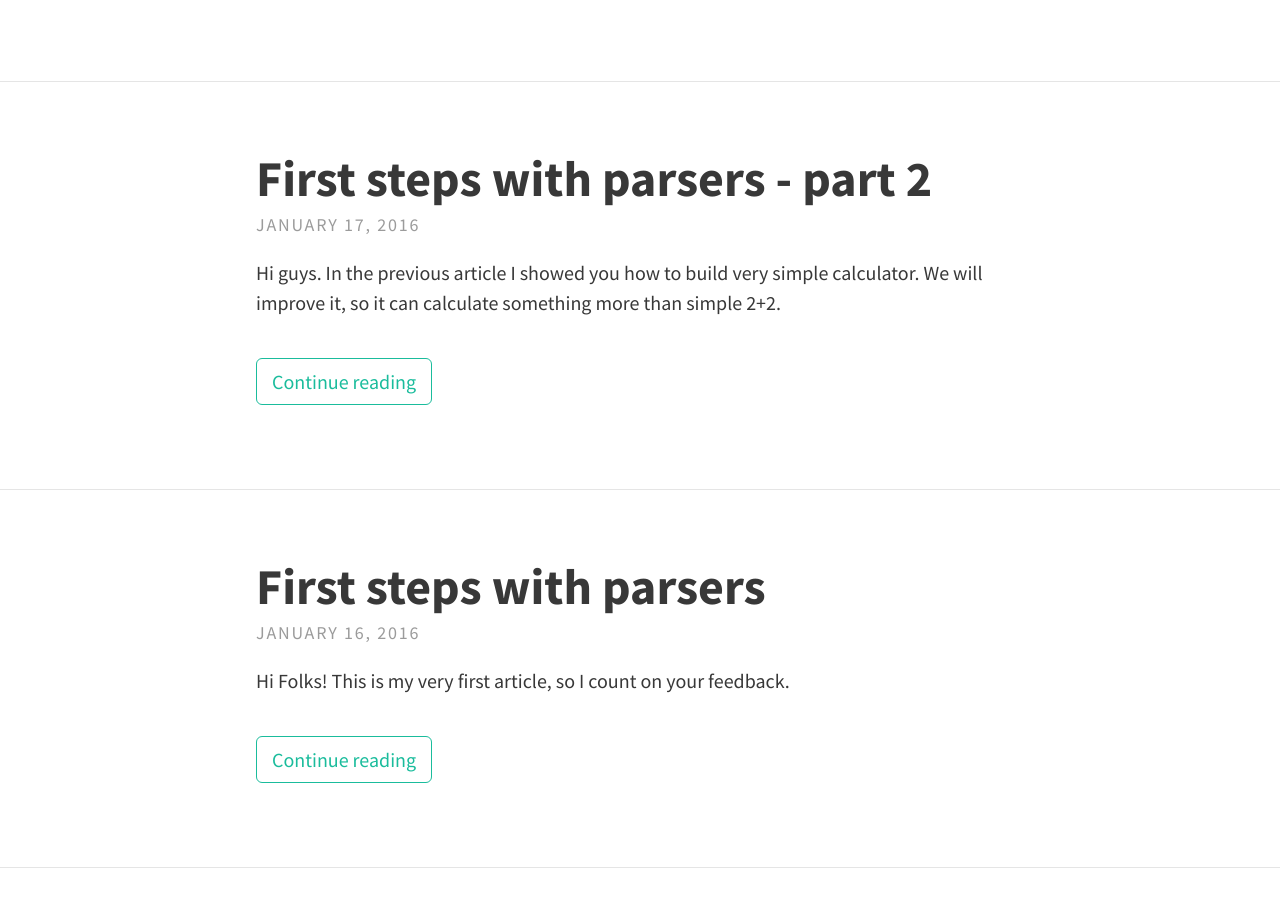
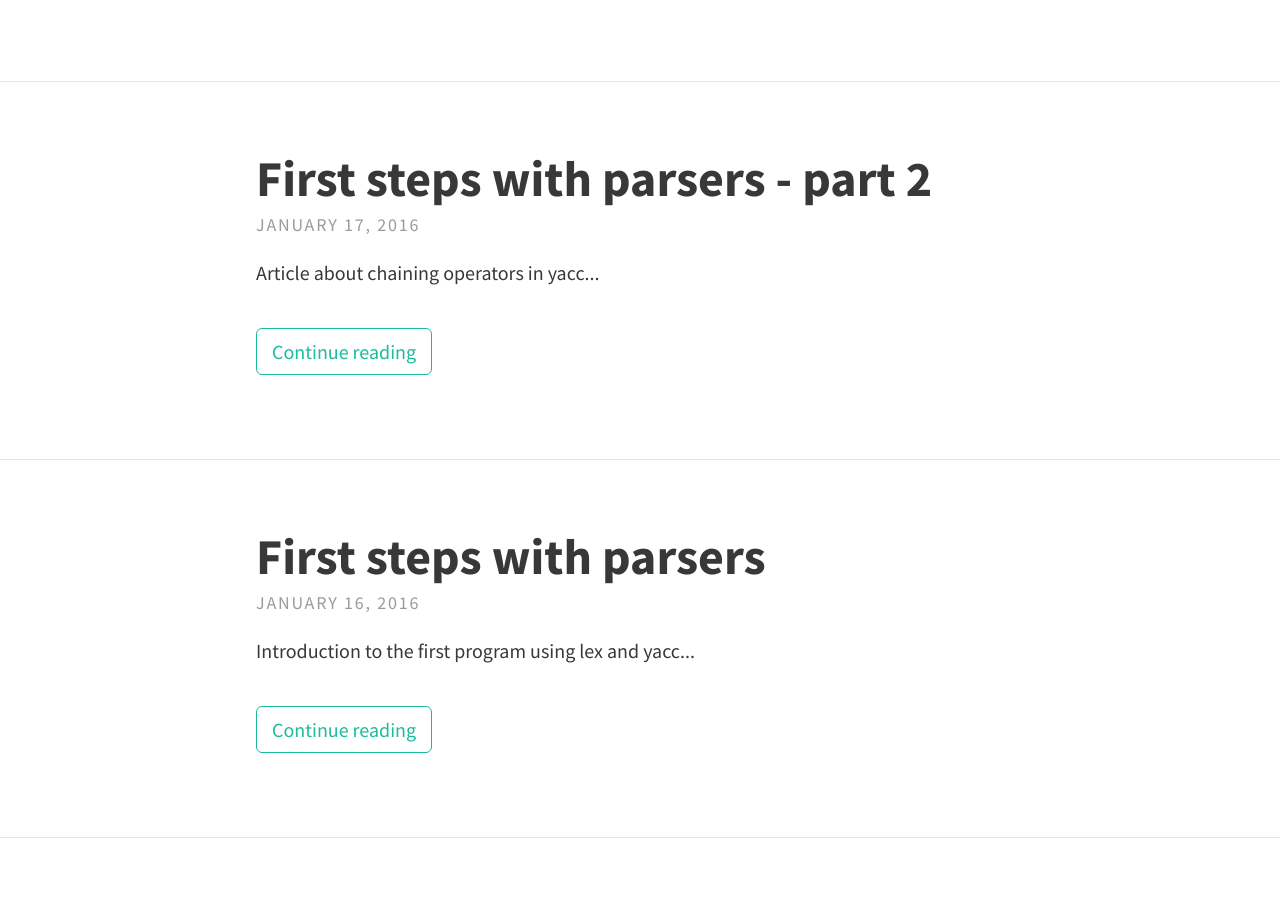
Before and after one commit to krzysztof-magosa/blog, a Jekyll site: the page built from index.html, in a window 1280 px wide and 900 px high, scrolled down 570 px. Built offline with Jekyll 4.4.1, drawn with Linux system fonts in a browser that asks for light colours; nearby versions of some CDN libraries; Markdown is read by kramdown in place of the engine named in the settings; the list of posts is cut into pages by our own code.

Commit message:
define excerpts

```diff
--- a/_posts/2016-01-16-first-steps-with-parsers.md
+++ b/_posts/2016-01-16-first-steps-with-parsers.md
@@ -1,6 +1,7 @@
 ---
 layout: post
 title: First steps with parsers
+excerpt: <p>Introduction to the first program using lex and yacc...</p>
 ---
 
 Hi Folks!
--- a/_posts/2016-01-17-first-steps-with-parsers-part-2.md
+++ b/_posts/2016-01-17-first-steps-with-parsers-part-2.md
@@ -1,6 +1,7 @@
 ---
 layout: post
 title: First steps with parsers - part 2
+excerpt: <p>Article about chaining operators in yacc...</p>
 ---
 
 Hi guys.
```
